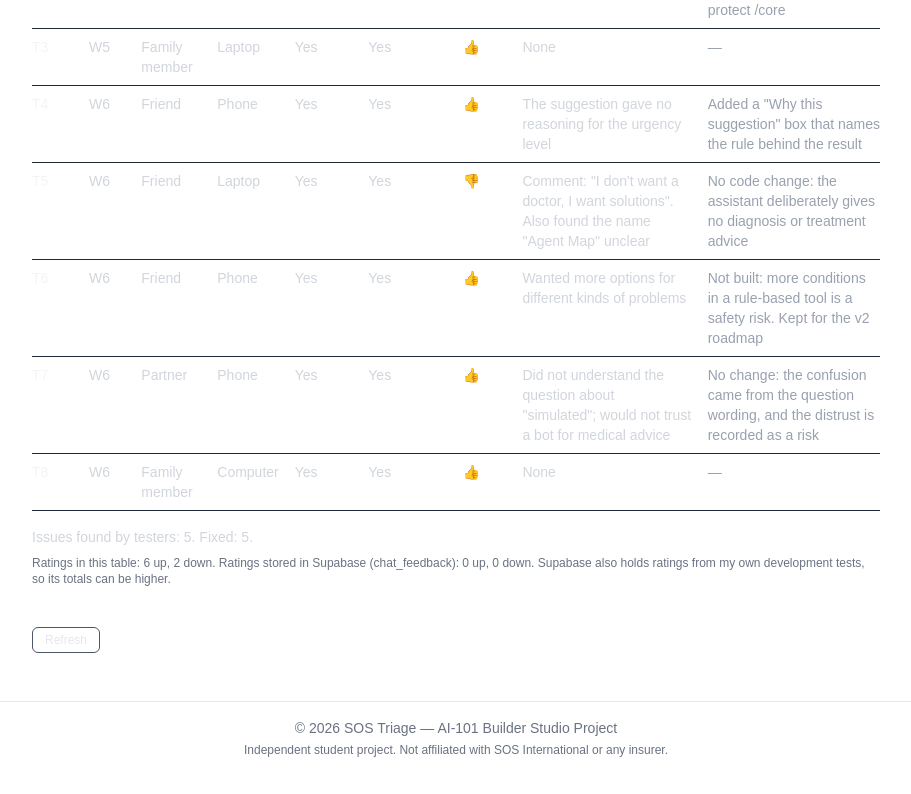
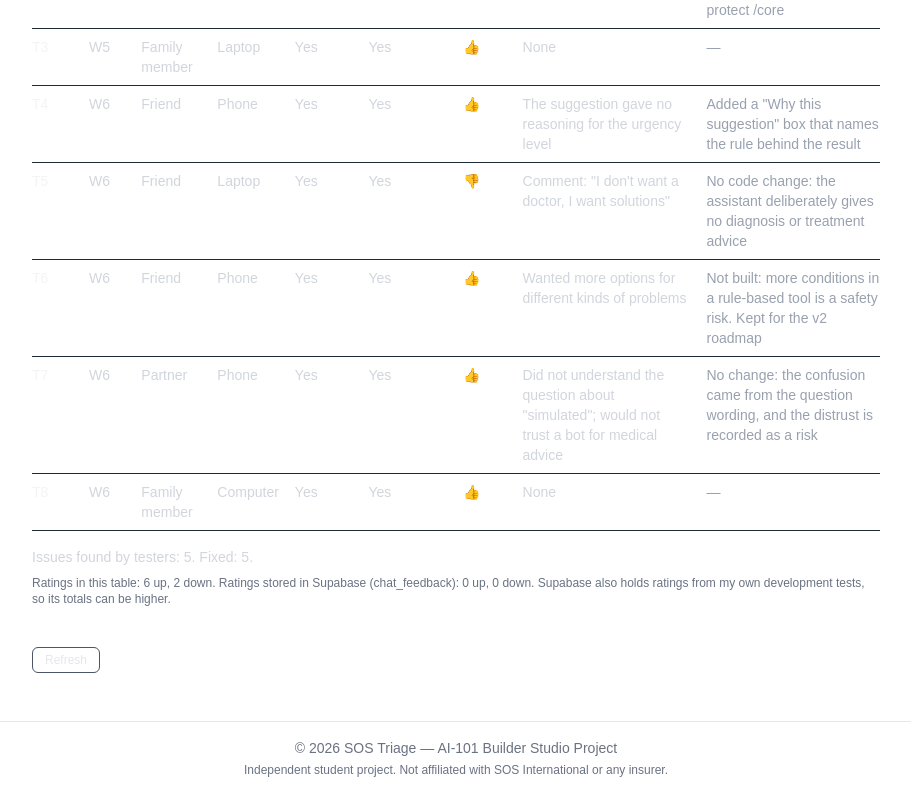
Before and after one commit to oninorl/sostriageapp, a Next.js app: page /dashboard in a window 1280 px wide. Shown: the part 959-1753 px from the top of the page, without its empty margins (184-1095 px from the left). Built offline with nearby package versions, Linux system fonts and the light colour scheme; no server answers; the database is empty.

Commit message:
Simplify tester T5 note in the testing summary

```diff
--- a/app/dashboard/testing.ts
+++ b/app/dashboard/testing.ts
@@ -65,8 +65,7 @@ export const testers: Tester[] = [
     finished: true,
     understood: true,
     rating: "down",
-    issueFound:
-      'Comment: "I don\'t want a doctor, I want solutions". Also found the name "Agent Map" unclear',
+    issueFound: 'Comment: "I don\'t want a doctor, I want solutions"',
     fix: "No code change: the assistant deliberately gives no diagnosis or treatment advice",
   },
   {
```
